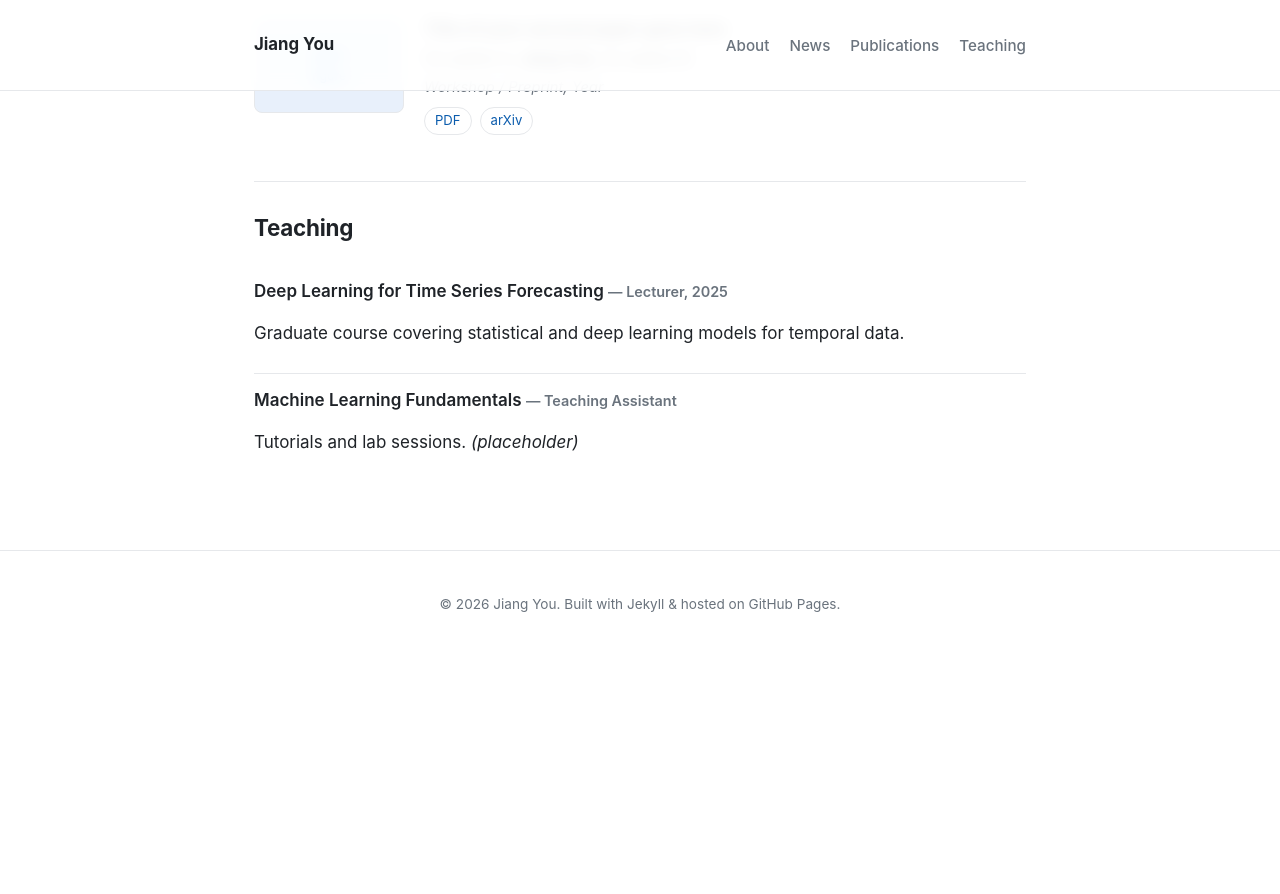
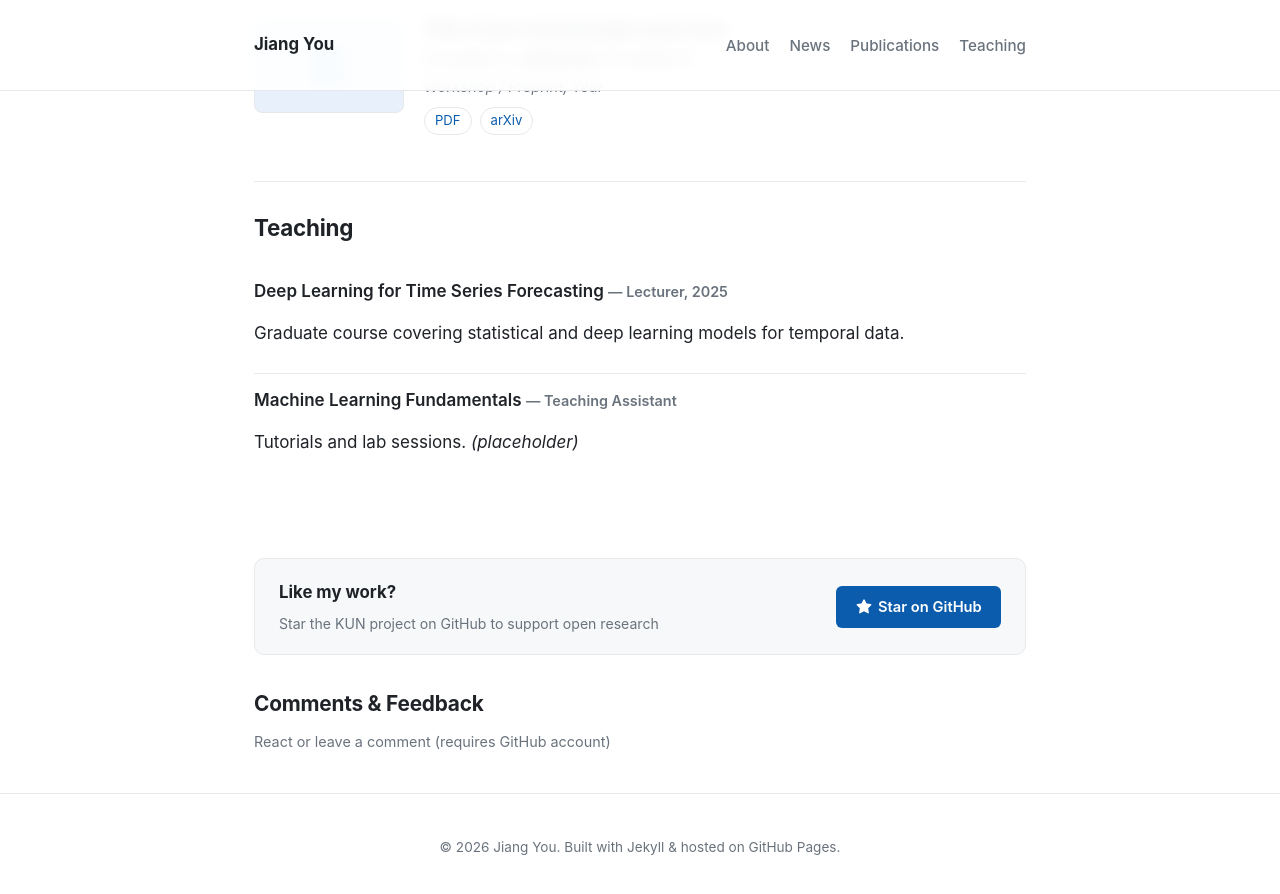
Before and after one commit to JiangYou2025/JiangYou2025.github.io, a Jekyll site: the page built from index.markdown, in a window 1280 px wide and 900 px high, scrolled down 1322 px. Shown: the top 894 px of the window. Built offline with Jekyll 4.4.1, drawn with Linux system fonts in a browser that asks for light colours; comment, search, counter and statistics services are not loaded; before the commit the page ends 1979 px from its top, so only the background shows below that.

Commit message:
Add GitHub Star banner + Giscus comments to homepage
Uses kun repo's Discussions for comment storage.

Co-Authored-By: Claude Opus 4.6 (1M context) <noreply@anthropic.com>

```diff
--- a/_layouts/default.html
+++ b/_layouts/default.html
@@ -13,6 +13,42 @@
   <main>
     {{ content }}
   </main>
+  <section style="max-width:820px;margin:3rem auto 0;padding:0 1.5rem">
+    <div style="padding:1.2rem 1.5rem;border-radius:10px;background:#f6f8fa;border:1px solid #e6e8eb;display:flex;align-items:center;justify-content:space-between;flex-wrap:wrap;gap:.8rem">
+      <div>
+        <strong style="font-size:1.05rem">Like my work?</strong>
+        <p style="margin:.3rem 0 0;color:#6a737d;font-size:.88rem">Star the KUN project on GitHub to support open research</p>
+      </div>
+      <a href="https://github.com/JiangYou2025/kun" target="_blank" rel="noopener"
+         style="display:inline-flex;align-items:center;gap:.4rem;padding:.55rem 1.2rem;border-radius:6px;background:#0b5cad;color:#fff;font-weight:600;font-size:.92rem;text-decoration:none;white-space:nowrap;transition:opacity .2s"
+         onmouseover="this.style.opacity='0.85'" onmouseout="this.style.opacity='1'">
+        <svg width="16" height="16" viewBox="0 0 16 16" fill="currentColor"><path d="M8 .25a.75.75 0 0 1 .673.418l1.882 3.815 4.21.612a.75.75 0 0 1 .416 1.279l-3.046 2.97.719 4.192a.75.75 0 0 1-1.088.791L8 12.347l-3.766 1.98a.75.75 0 0 1-1.088-.79l.72-4.194L.818 6.374a.75.75 0 0 1 .416-1.28l4.21-.611L7.327.668A.75.75 0 0 1 8 .25z"/></svg>
+        Star on GitHub
+      </a>
+    </div>
+
+    <div style="margin-top:2rem">
+      <h2 style="margin-bottom:.5rem;font-size:1.3rem">Comments & Feedback</h2>
+      <p style="color:#6a737d;font-size:.9rem;margin-bottom:1.5rem">React or leave a comment (requires GitHub account)</p>
+      <script src="https://giscus.app/client.js"
+        data-repo="JiangYou2025/kun"
+        data-repo-id="R_kgDOStMZRw"
+        data-category="General"
+        data-category-id="DIC_kwDOStMZR84C-fgZ"
+        data-mapping="pathname"
+        data-strict="0"
+        data-reactions-enabled="1"
+        data-emit-metadata="0"
+        data-input-position="top"
+        data-theme="light"
+        data-lang="en"
+        data-loading="lazy"
+        crossorigin="anonymous"
+        async>
+      </script>
+    </div>
+  </section>
+
   {% include footer.html %}
   <script src="{{ '/assets/js/scripts.js' | relative_url }}"></script>
 </body>
```
